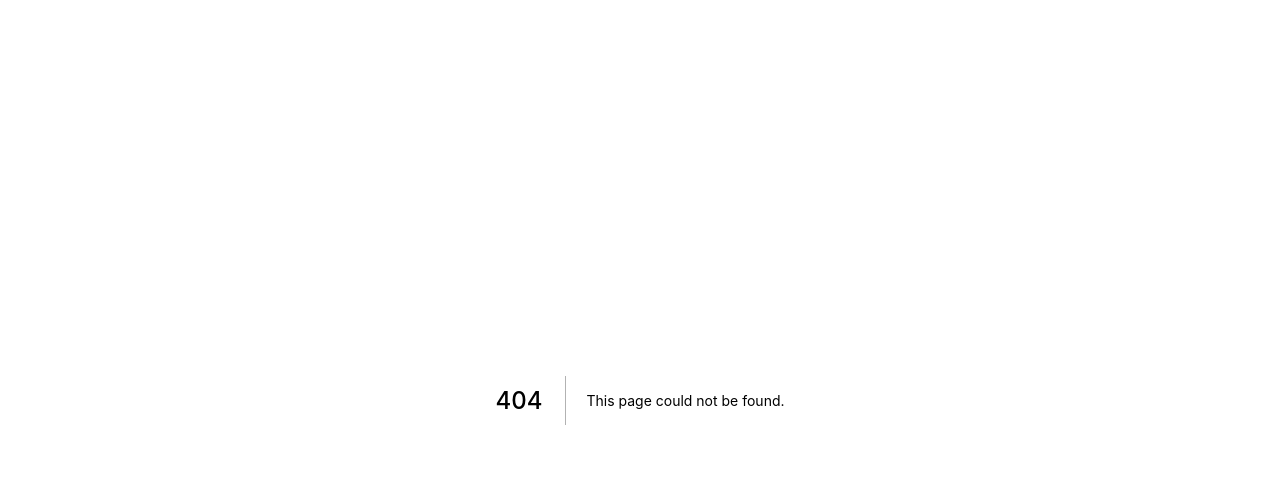
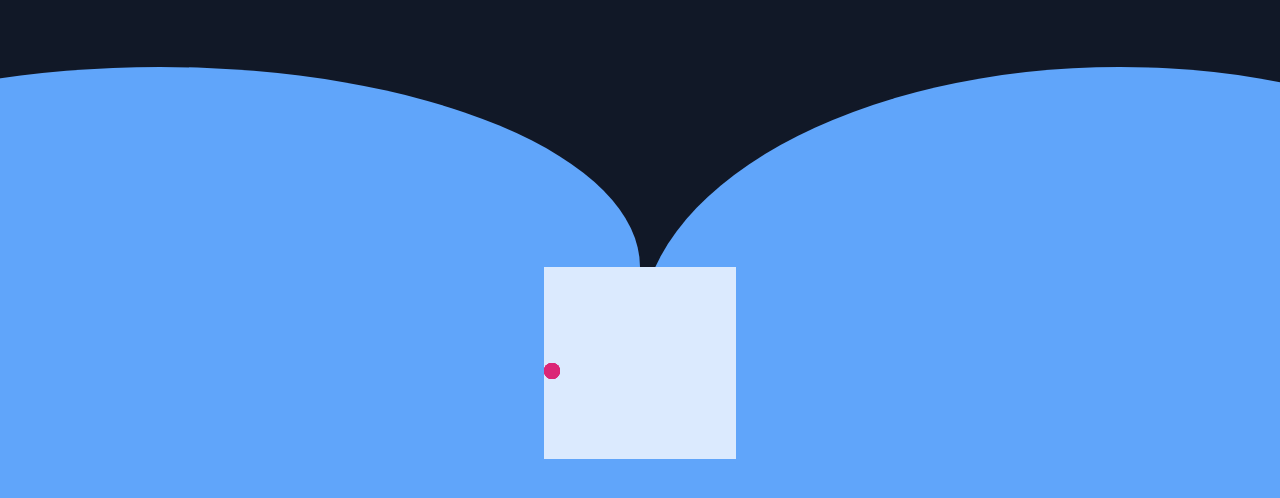
Before and after one commit to JakeeDesu/portfolio, a Next.js app: page /home in a window 1280 px wide. Before the commit this address had no page. Shown: the top 498 px of the page. Built offline with nearby package versions, Linux system fonts and the light colour scheme.

Commit message:
recreating home components

```diff
--- /dev/null
+++ b/components/darkSkyOpen.js
@@ -0,0 +1,52 @@
+import { motion } from 'framer-motion'
+
+export default function DarkSkyOpen({ height }) {
+
+	const variants = {
+
+		hidden1: {
+			x: '50%',
+			scale: 2
+		},
+		visible1: {
+			x : 0,
+			scale: 1,
+			transition: {
+				type: "spring",
+				duration: 2.5,
+			}
+		},
+		hidden2: {
+			x: '-50%',
+			scale: 2
+		},
+		visible2: {
+			x : 0,
+			scale: 1,
+			transition: {
+				type: "spring",
+				duration: 2.5,
+			}
+		},
+
+	}
+	return (
+		<div className={`relative flex flex-col ${height} w-full overflow-hidden`} >
+			<div className={`relative h-1/3 w-full overflow-hidden bg-gray-900`}>
+				<motion.div
+					className="absolute top-1/4 -left-1/4 h-xfull w-3/4 rounded-fullp4   bg-blue-400"
+					initial="hidden1"
+					animate="visible1"
+					variants={variants}
+				></motion.div>
+				<motion.div
+					className="absolute top-1/4 -right-1/4 h-2xfull w-3/4 rounded-fullp4  bg-blue-400"
+					initial="hidden2"
+					animate="visible2"
+					variants={variants}
+				></motion.div>
+			</div>
+		</div>
+
+	);
+}
--- /dev/null
+++ b/components/gim.js
@@ -0,0 +1,46 @@
+import { motion } from 'framer-motion'
+
+// const function getStyle = ( type ) => {
+//
+//   switch (type) {
+//     case "main":
+//       return {
+//
+//       }
+//       break;
+//     case "prev":
+//
+//       break;
+//     case "next":
+//
+//       break;
+//     case "onhold":
+//
+//       break;
+//     case "hidden":
+//
+//       break;
+//
+//     default:
+//
+//   }
+//
+//
+//   return
+// }
+
+
+export default function Gim ({ height, width, color, type}) {
+
+
+  return (
+    <motion.div className={`absolute ${ height || "h-4"} ${ width || "w-4"} rounded-full ${ color || "bg-pink-600"}`}
+      initial={false}
+      animate={{
+        top : '50%',
+        left : '0%'
+      }}
+    >
+    </motion.div>
+  );
+}
--- a/components/soguma.js
+++ b/components/soguma.js
@@ -1,9 +1,16 @@
+import { motion } from 'framer-motion'
+import Gim from '../components/gim'
 
-export default function Soguma () {
+export default function Soguma ({ height, width}) {
 
 	return (
-		<div className="flex h-1/2 w-1/2 bg-gray-800">
+		<motion.div className={`relative flex justify-center items-center ${height || "h-1/2"} ${width || "w-1/2"} bg-white border-gray-900 shadow-2xl bg-blue-100`}>
+			<Gim />
+			<Gim />
+			<Gim />
+			<Gim />
+			<Gim />
 
-		</div>
-	)
+		</motion.div>
+	);
 }
--- /dev/null
+++ b/pages/home.js
@@ -0,0 +1,24 @@
+import DarkSkyOpen from '../components/darkSkyOpen'
+import Soguma from '../components/soguma'
+import LoloIcon from '../components/loloIcon'
+import ImageDisplayer from '../components/imageDisplayer'
+import DescriptionCard from '../components/descriptionCard'
+import Image from 'next/Image'
+
+
+export default function Scene () {
+
+	return (
+		<div className="flex flex-col w-full h-auto bg-blue-400">
+			<div className="relative flex justify-center items-center h-screen w-full">
+				<div className="absolute top-0 left-0 h-full w-full">
+					<DarkSkyOpen height="lg:h-full h-1/2 md:h-2/3"/>
+				</div>
+				<div className="absolute top-1/3">
+					<Soguma height="h-48"  width="w-48"/>
+				</div>
+			</div>
+
+		</div>
+	)
+}
--- a/pages/index.js
+++ b/pages/index.js
@@ -4,21 +4,12 @@ import Soguma from '../components/soguma'
 
 export default function Home() {
   return (
-    <div className="">
+    <div className="flex justify-center items-center bg-blue-300 h-screen w-full">
       <Head>
         <title>Soguma</title>
         {/* <link rel="icon" href="/favicon.ico" /> */}
       </Head>
-
-      <main className="flex justify-center items-center bg-blue-300 h-screen w-full">
-        {/* <Soguma/> */}
         <Soguma/>
-
-      </main>
-
-      <footer className="">
-
-      </footer>
     </div>
   )
 }
--- a/postcss.config.js
+++ b/postcss.config.js
@@ -3,7 +3,7 @@ module.exports = {
     tailwindcss: {},
     autoprefixer: {},
   },
-  resolve: {
-    extensions: [".js", ".json", ".ts", ".tsx"],
-  },
+  // resolve: {
+  //   extensions: [".js", ".json", ".ts", ".tsx"],
+  // },
 }
--- a/tailwind.config.js
+++ b/tailwind.config.js
@@ -4,6 +4,7 @@ module.exports = {
   theme: {
     spacing: {
       '2xfull': '200%',
+      'xfull': '150%',
       '0.5': "0.125rem",
       '1'	: "0.25rem",
       '1.5': "0.375rem",
```
